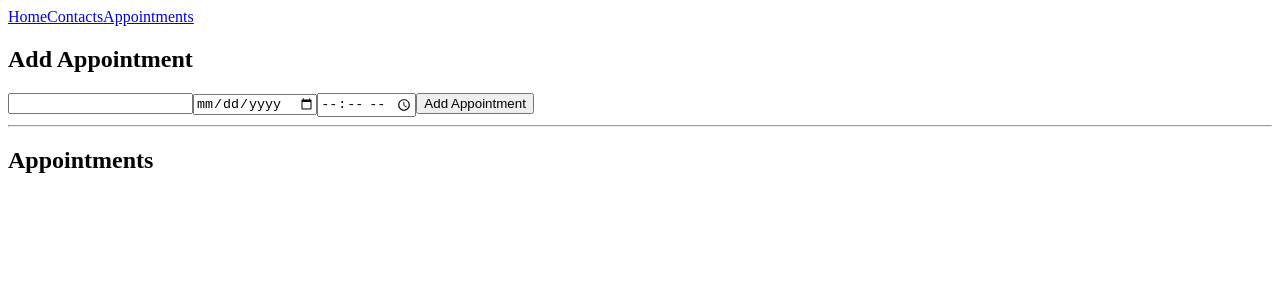
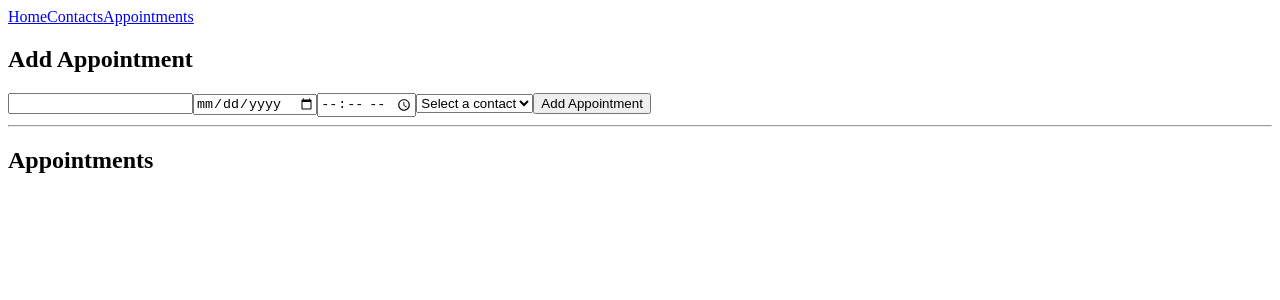
Before and after one commit to masoumim/appointment-planner, a Next.js app: page /appointments in a window 1280 px wide. Shown: the top 300 px of the page. Built offline with nearby package versions, Linux system fonts and the light colour scheme.

Commit message:
Added contact-picked component which renders a <select> element populated with contacts

```diff
--- a/app/appointments/appointments.js
+++ b/app/appointments/appointments.js
@@ -1,11 +1,9 @@
 import TileList from "@/components/tile-list";
 export default function Appointments(props) {
-    // Extract the array of contact objects from 'props'
-    const appointments = props.appointments;
     return (
         <>
             <h2>Appointments</h2>
-            <TileList objArray={appointments} />
+            <TileList objArray={props.appointments} />
         </>
     );
 }
--- /dev/null
+++ b/app/appointments/contact-picker.js
@@ -0,0 +1,15 @@
+/*
+contact-picker.js - This file contains a component that renders an input select drop-down
+list containing all of the contacts that have been added via the contacts form.
+*/
+
+export default function ContactPicker(props){
+    return(
+        <select required onChange={props.onChange}>
+            <option value={""}>{"Select a contact"}</option>
+            {props.contacts.map((contact, index)=>{
+                return(<option key={index} value={contact.name}>{contact.name}</option>);
+            })}
+        </select>
+    );
+}
--- a/app/appointments/container.js
+++ b/app/appointments/container.js
@@ -49,6 +49,8 @@ export default function AppointmentsContainer() {
             newAppointment.date = event.target[1].value;
             newAppointment.time = timeConversion(event.target[2].value);
             newAppointment.contact = event.target[3].value;
+
+            // TODO: Add full contact info
 
             // Use spread operator to add new appointment to end of array
             setAppointments((appointments) => [...appointments, newAppointment]);
@@ -139,9 +141,9 @@ export default function AppointmentsContainer() {
                         handleAppointmentTimeInput={handleAppointmentTimeInput}
                         handleAppointmentContactInput={handleAppointmentContactInput}
                         formInputAppointmentName={formInputAppointmentName}
-                        formInputAppointmentContact={formInputAppointmentContact}
                         formInputAppointmentDate={formInputAppointmentDate}
                         formInputAppointmentTime={formInputAppointmentTime}
+                        formInputAppointmentContact={formInputAppointmentContact}
                         formInputMsg={formInputMsg}
                         contacts={contacts}
                         currentDate={currentDate}
--- a/app/appointments/form.js
+++ b/app/appointments/form.js
@@ -1,3 +1,4 @@
+import ContactPicker from "./contact-picker";
 export default function AppointmentForm(props){
     return (
         <>
@@ -6,7 +7,7 @@ export default function AppointmentForm(props){
                 <input value={props.formInputAppointmentName} onChange={props.handleAppointmentNameInput} required name="name" id="name" type="text" />
                 <input value={props.formInputAppointmentDate} onChange={props.handleAppointmentDateInput} required name="date" id="date" type="date" min={props.currentDate}/>
                 <input value={props.formInputAppointmentTime} onChange={props.handleAppointmentTimeInput} required name="time" id="time" type="time" />
-                {/* ContactPicker Goes here */}
+                <ContactPicker onChange={props.handleAppointmentContactInput} contacts={props.contacts} />
                 <button type="submit">Add Appointment</button>
             </form>
             <b>{props.formInputMsg}</b>
--- a/app/contacts/contacts.js
+++ b/app/contacts/contacts.js
@@ -1,11 +1,9 @@
 import TileList from "@/components/tile-list";
 export default function Contacts(props) {
-    // Extract the array of contact objects from 'props'
-    const contacts = props.contacts;
     return (
         <>
             <h2>Contacts</h2>
-            <TileList objArray={contacts} />
+            <TileList objArray={props.contacts} />
         </>
     );
 }
--- a/components/tile.js
+++ b/components/tile.js
@@ -4,6 +4,8 @@ export default function Tile(props) {
 
     // Get an array of the values of each property in the 'description' object
     const descriptionValues = Object.values(description);
+
+    // TODO: Add a 'type' prop to tile-list -> tile and conditionally render either a contact or appointment
 
     return (
         <>
```
Also changed, not shown: app/page.js (+0 -24 lines).
